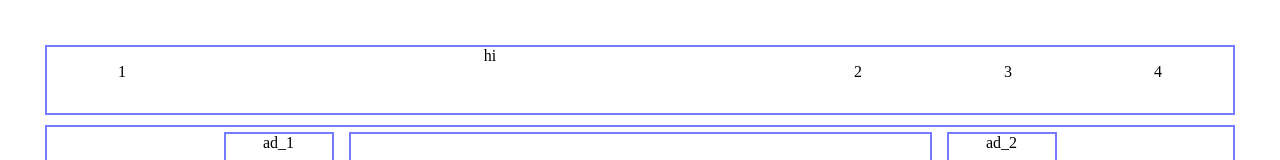
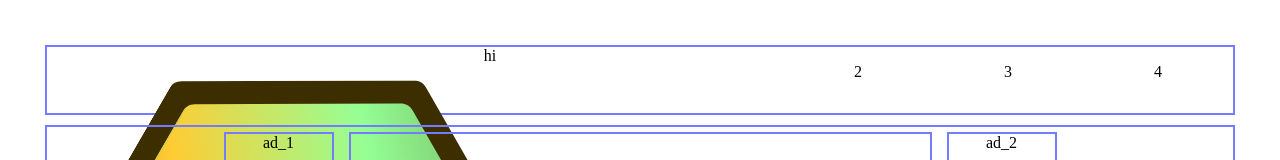
Before and after one commit to TheRealImrano/Greenbees-NC-Hackathon, a React (Vite) app in the folder greenbees-fe/: page / in a window 1280 px wide. Shown: the top 160 px of the page. Built offline with nearby package versions, Linux system fonts and the light colour scheme.

Commit message:
add logo to top-left corner

```diff
--- a/greenbees-fe/src/components/Header.jsx
+++ b/greenbees-fe/src/components/Header.jsx
@@ -1,9 +1,7 @@
 export function Header (){
     return (
         <div className="border header">
-            <p>
-                1
-            </p>
+            <img height='100%' src='/logo-500x500.svg'/>
             <div>
                 hi
             </div>
```
Also changed, not shown: greenbees-fe/public/logo-500x500.svg (added).
